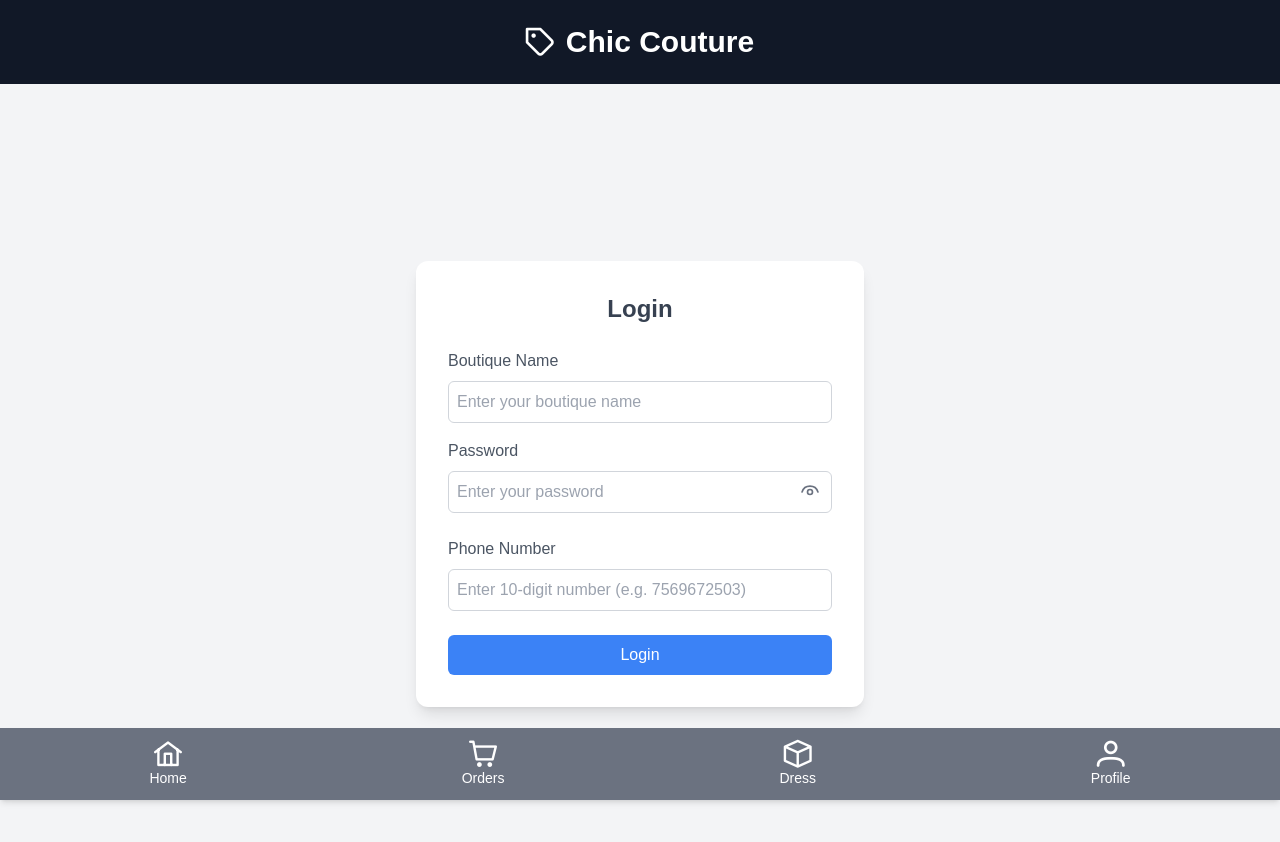
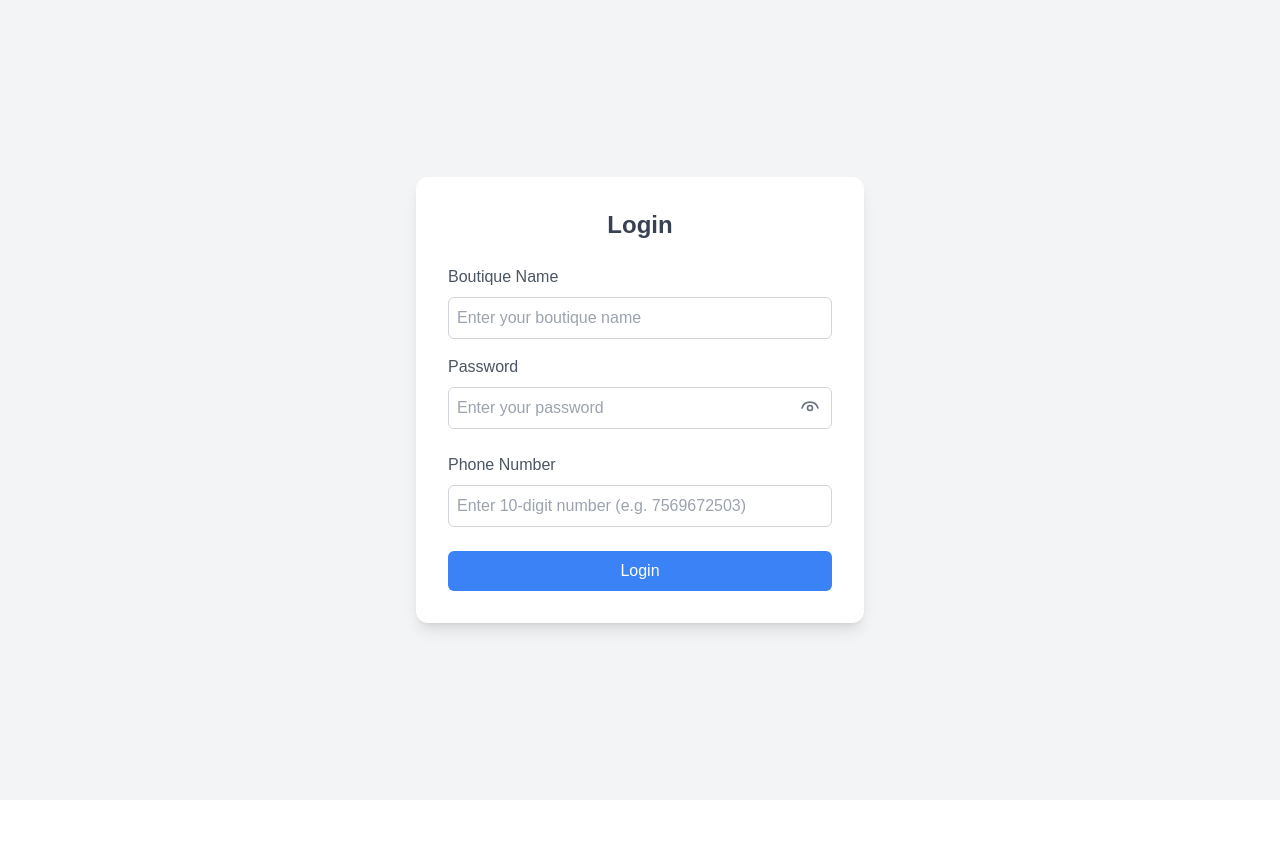
Before and after one commit to chxran25/boutique-app-needles, a Vue app: page /login in a window 1280 px wide. Shown: the top 842 px of the page. After the commit the page ends 800 px from the top, so only its background shows below. Built offline with nearby package versions, Linux system fonts and the light colour scheme; data requests are answered from the project's data file.

Commit message:
Removes the title and nav bar on the login page

```diff
--- a/src/App.vue
+++ b/src/App.vue
@@ -1,12 +1,17 @@
 <script setup>
-  import Title from '@/components/Title.vue';
-  import NavBar from '@/components/NavBar.vue';
-  import { RouterView } from 'vue-router';
+import Title from '@/components/Title.vue';
+import NavBar from '@/components/NavBar.vue';
+import { RouterView, useRoute } from 'vue-router';
 
+const route = useRoute();
+</script>
 
-</script>
 <template>
-  <Title/>
-  <NavBar/>
-  <RouterView/>
+  <div>
+    <!-- ✅ Hide Title and NavBar only on login and OTP pages -->
+    <Title v-if="route.name !== 'login' && route.name !== 'otp'" />
+    <NavBar v-if="route.name !== 'login' && route.name !== 'otp'" />
+
+    <RouterView />
+  </div>
 </template>
--- a/src/views/OtpView.vue
+++ b/src/views/OtpView.vue
@@ -3,7 +3,7 @@
     <div class="w-full max-w-md p-8 bg-white rounded-xl shadow-lg">
       <h2 class="text-2xl font-semibold text-center text-gray-700 mb-6">Enter OTP</h2>
 
-      <form @submit.prevent="handleOtpSubmit">
+      <form autocomplete="off" @submit.prevent="handleOtpSubmit">
         <div class="mb-4">
           <label class="block text-gray-600 mb-2">OTP sent to {{ phone }}</label>
           <input
```
